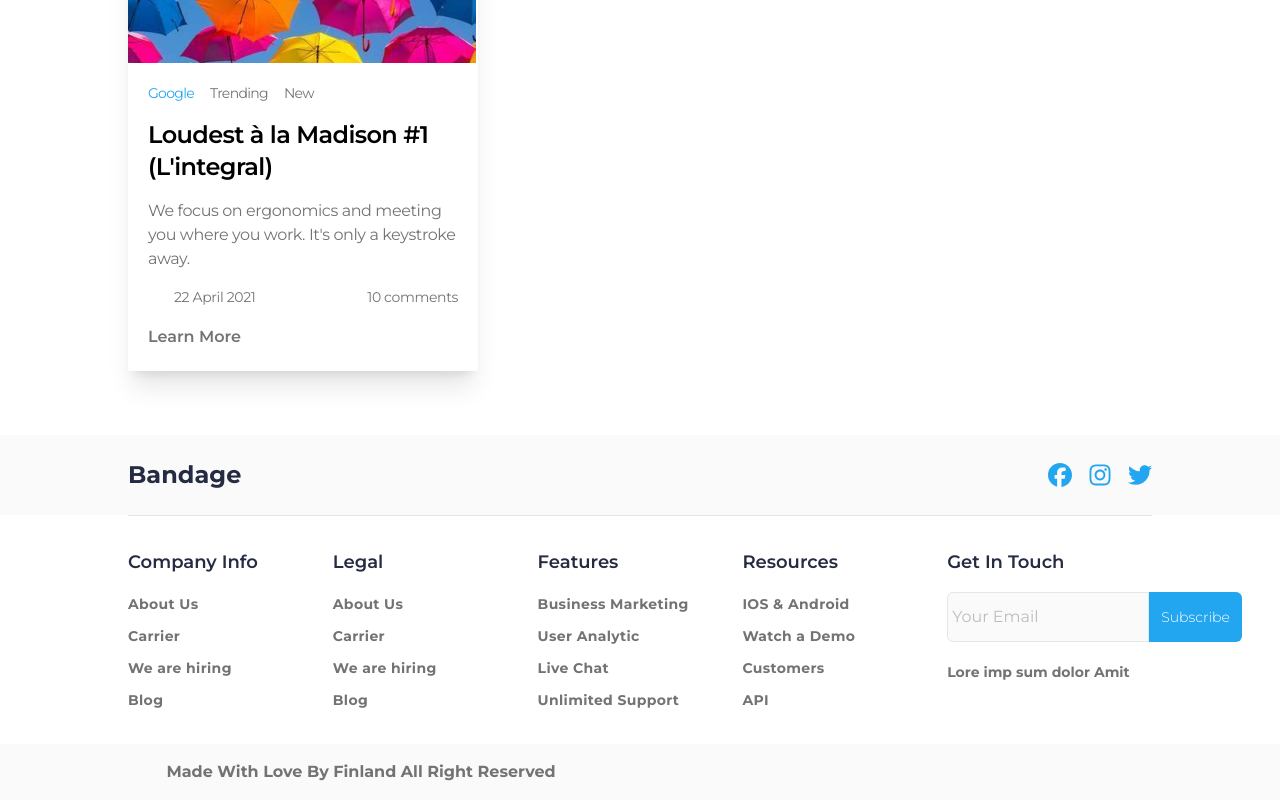
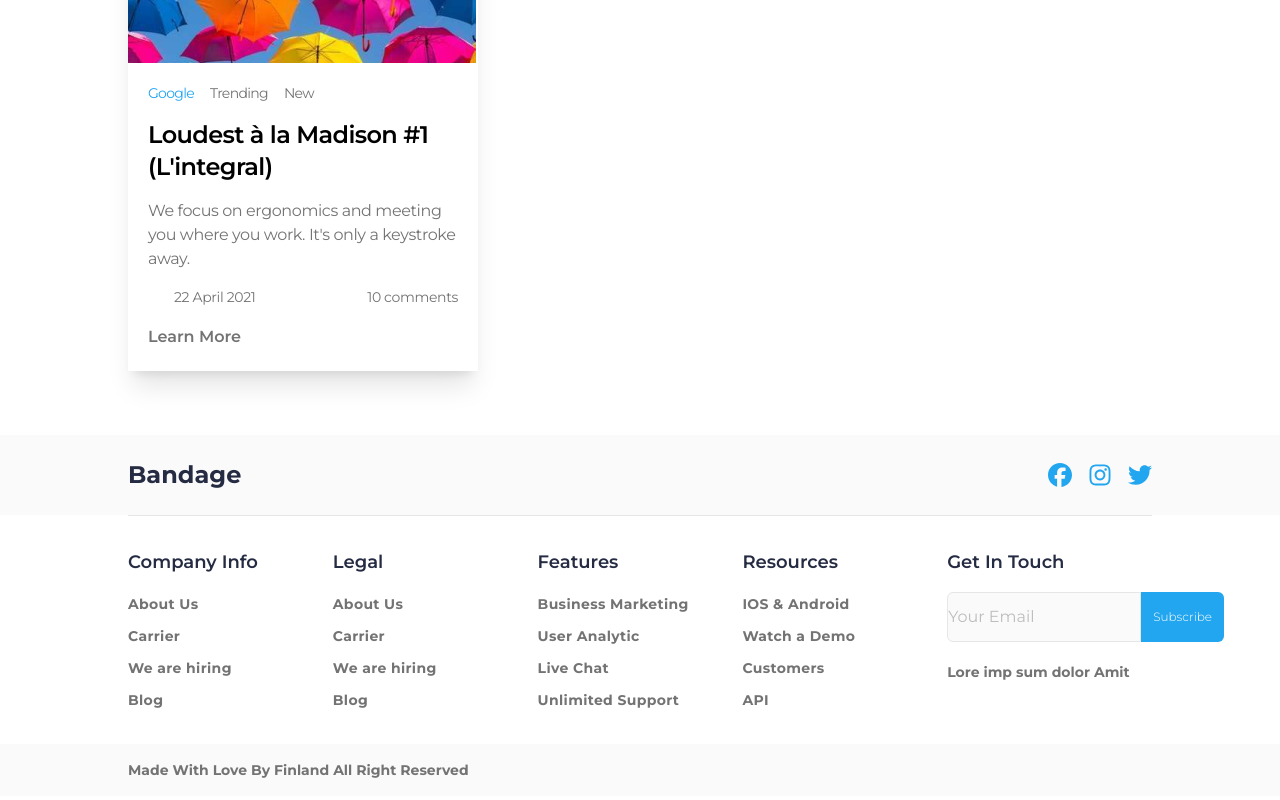
Before and after one commit to irema00/e-commerce-react-vite, a React (Vite) app in the folder e-commerce/: page / in a window 1280 px wide. Shown: the part 6226-7026 px from the top of the page. Built offline with nearby package versions, Linux system fonts and the light colour scheme; some icons are missing.

Commit message:
corrects footer gaps

```diff
--- a/e-commerce/src/layouts/Footer.jsx
+++ b/e-commerce/src/layouts/Footer.jsx
@@ -27,10 +27,10 @@ export default function Footer() {
             <FontAwesomeIcon icon={faTwitter} className="text-prBlue h-6 w-6" />
           </div>
         </div>
-      </div>{" "}
+      </div>
       <hr className="border-1 border-solid border-inputBorder mx-[10%] "></hr>
-      <div className="bg-white  px-[10%]   py-8  font-montserrat font-bold   ">
-        <div className=" bg-white flex flex-wrap justify-between  items-start  ">
+      <div className="bg-white  px-[10%] py-8  font-montserrat font-bold">
+        <div className=" bg-white flex flex-wrap justify-between  items-start">
           {footerData.footerSections.map((section, index) => (
             <div key={index} className=" mb-4 md:mb-0 md:w-1/5">
               <h5 className="text-lg font-semibold">{section.title}</h5>
@@ -54,12 +54,13 @@ export default function Footer() {
               <input
                 type="email"
                 placeholder="Your Email"
-                className=" py-3 px-1 border
+                className=" py-3
+                border
               border-solid border-inputBorder rounded-l-md focus:outline-none focus:border-prBlue bg-ltGrey  text-hdGrey  font-normal "
               />
               <button
                 type="submit"
-                className="bg-prBlue px-3 text-white text-sm font-light rounded-r-md hover:bg-blue-600"
+                className="bg-prBlue px-3 text-white text-xs font-light rounded-r-md hover:bg-blue-600 "
               >
                 {footerData.buttonText}
               </button>
@@ -70,7 +71,7 @@ export default function Footer() {
           </div>
         </div>
       </div>
-      <p className="text-left font-montserrat font-bold px-[13%] text-hdGrey flex items-center bg-ltGrey py-4">
+      <p className="text-left font-montserrat text-sm font-bold px-[10%] text-hdGrey flex items-center bg-ltGrey py-4">
         {footerData.copyright}
       </p>
     </div>
```
